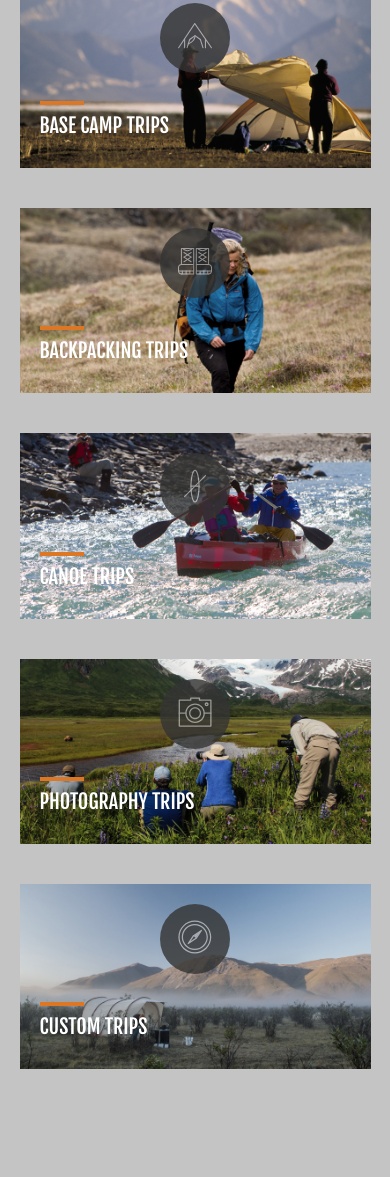
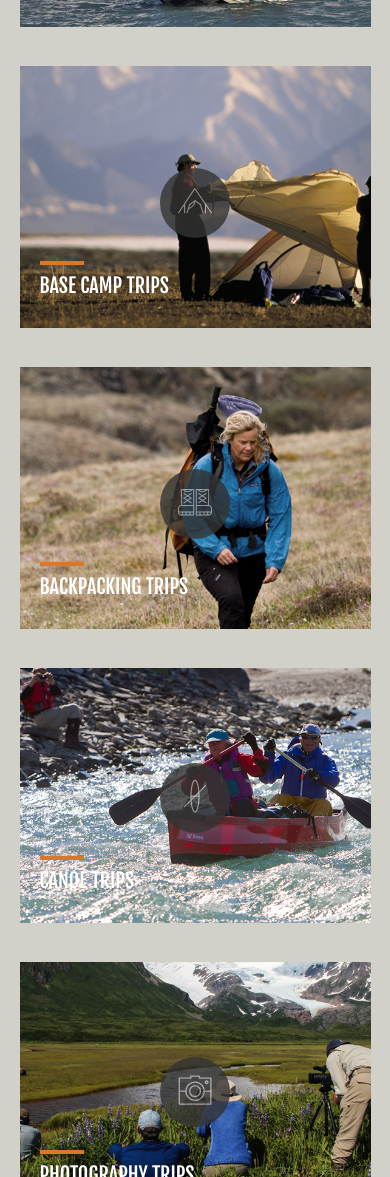
Before and after one commit to gracielundell/css-week-4-code-review, a plain HTML site: page index.html in a window 390 px wide. Shown: the part 823-2000 px from the top of the page. Before the commit the page ends 1912 px from the top, so only its background shows below. Drawn offline with nearby package versions, Linux system fonts and the light colour scheme.

Commit message:
finish media queries

```diff
--- a/scss/_extends.scss
+++ b/scss/_extends.scss
@@ -50,7 +50,6 @@
   align-items: center;
   justify-content: center;
   margin: auto;
-  padding: 40px;
   background-color: $transition-color;
   border-radius: 50%;
   padding: 20px;
--- a/scss/_variables.scss
+++ b/scss/_variables.scss
@@ -1,5 +1,7 @@
 $transition-color: #343433;
 $accent-orange: #DC7725;
+$body-background: #D1D1C9;
+
 
 $second-li: lighten(#666, 37%);
 
--- a/scss/layout/_gallery.scss
+++ b/scss/layout/_gallery.scss
@@ -1,7 +1,7 @@
 body {
   margin: 0;
-  @media (max-width: 666px) {
-    background: $second-li;
+  @media (max-width: 900px) {
+    background: $body-background;
   }
 }
 
@@ -15,9 +15,12 @@ body {
 .row {
   display: flex;
   @include dimensions(420px, 100%);
+  @media (max-width: 900px) {
+    height: 400px;
+  }
   @media (max-width: 666px) {
     flex-direction: column;
-    height: 80vh;
+    height: 107vh;
   }
 }
 
@@ -26,13 +29,16 @@ body {
   background-image: url('#{$path-img}/raft.jpg');
   @include img-size(cover, 450px, 50%);
   @extend %gal-hr-p;
-  @media (max-width: 666px) {
-    @include dimensions(82vh, 90%);
-    margin: 20px auto;
+  @media (max-width: 900px) {
+    @include dimensions(50vh, 90%);
+    margin: 20px auto 0px auto;
+  }
+  @media (max-width: 760px) {
+    margin-top: 39px;
   }
   &:hover {
     @extend %circle-hover;
-      @media (max-width: 666px) {
+      @media (max-width: 900px) {
         .link {
           transform: scale(1.3);
         }
@@ -41,7 +47,7 @@ body {
   }
   .link {
     @extend %link-flex;
-    @media (max-width: 666px) {
+    @media (max-width: 900px) {
       align-items: center;
       justify-content: center;
       padding: 20px;
@@ -54,6 +60,9 @@ body {
         }
       }
     }
+    @media (max-width: 666px) {
+      margin-bottom: 15px;
+    }
   }
 
 
@@ -62,13 +71,16 @@ body {
   background-image: url('#{$path-img}/camp.jpg');
   @extend %gal-hr-p;
   @include img-size(cover, 450px, 25%);
-  @media (max-width: 666px) {
-    @include dimensions(82vh, 90%);
-    margin: 20px auto;
+  @media (max-width: 900px) {
+    @include dimensions(50vh, 90%);
+    margin: 20px auto 0px auto;
+  }
+  @media (max-width: 760px) {
+    margin-top: 39px;
   }
   &:hover {
     @extend %circle-hover;
-    @media (max-width: 666px) {
+    @media (max-width: 900px) {
       .link {
         transform: scale(1.3);
       }
@@ -76,7 +88,7 @@ body {
   }
   .link {
     @extend %link-flex;
-    @media (max-width: 666px) {
+    @media (max-width: 900px) {
       align-items: center;
       justify-content: center;
       padding: 20px;
@@ -89,6 +101,9 @@ body {
         }
       }
     }
+    @media (max-width: 666px) {
+      margin-bottom: 15px;
+    }
   }
 }
 
@@ -97,13 +112,16 @@ body {
   background-image: url('#{$path-img}/lady.jpg');
   @extend %gal-hr-p;
   @include img-size(cover, 450px, 25%);
-  @media (max-width: 666px) {
-    @include dimensions(82vh, 90%);
-    margin: 20px auto;
+  @media (max-width: 900px) {
+    @include dimensions(50vh, 90%);
+    margin: 20px auto 0px auto;
+  }
+  @media (max-width: 760px) {
+    margin-top: 39px;
   }
   &:hover {
     @extend %circle-hover;
-    @media (max-width: 666px) {
+    @media (max-width: 900px) {
       .link {
         transform: scale(1.3);
       }
@@ -111,7 +129,7 @@ body {
   }
   .link {
     @extend %link-flex;
-    @media (max-width: 666px) {
+    @media (max-width: 900px) {
       align-items: center;
       justify-content: center;
       padding: 20px;
@@ -124,6 +142,9 @@ body {
         }
       }
     }
+    @media (max-width: 666px) {
+      margin-bottom: 15px;
+    }
   }
 }
 
@@ -132,13 +153,16 @@ body {
   background-image: url('#{$path-img}/canoe.jpg');
   @include img-size(cover, 450px, 25%);
   @extend %gal-hr-p;
-  @media (max-width: 666px) {
-    @include dimensions(82vh, 90%);
-    margin: 20px auto;
+  @media (max-width: 900px) {
+    @include dimensions(50vh, 90%);
+    margin: 20px auto 0px auto;
+  }
+  @media (max-width: 760px) {
+    margin-top: 39px;
   }
   &:hover {
     @extend %circle-hover;
-    @media (max-width: 666px) {
+    @media (max-width: 900px) {
       .link {
         transform: scale(1.3);
       }
@@ -146,7 +170,7 @@ body {
   }
   .link {
     @extend %link-flex;
-    @media (max-width: 666px) {
+    @media (max-width: 900px) {
       align-items: center;
       justify-content: center;
       padding: 20px;
@@ -159,6 +183,9 @@ body {
         }
       }
     }
+    @media (max-width: 666px) {
+      margin-bottom: 15px;
+    }
   }
 }
 
@@ -167,13 +194,16 @@ body {
   background-image: url('#{$path-img}/photo.jpg');
   @extend %gal-hr-p;
   @include img-size(cover, 450px, 25%);
-  @media (max-width: 666px) {
-    @include dimensions(82vh, 90%);
-    margin: 20px auto;
+  @media (max-width: 900px) {
+    @include dimensions(50vh, 90%);
+    margin: 20px auto 0px auto;
+  }
+  @media (max-width: 760px) {
+    margin-top: 39px;
   }
   &:hover {
     @extend %circle-hover;
-    @media (max-width: 666px) {
+    @media (max-width: 900px) {
       .link {
         transform: scale(1.3);
       }
@@ -181,7 +211,7 @@ body {
   }
   .link {
     @extend %link-flex;
-    @media (max-width: 666px) {
+    @media (max-width: 900px) {
       align-items: center;
       justify-content: center;
       padding: 20px;
@@ -194,6 +224,9 @@ body {
         }
       }
     }
+    @media (max-width: 666px) {
+      margin-bottom: 15px;
+    }
   }
 }
 
@@ -203,13 +236,20 @@ body {
   background-image: url('#{$path-img}/custom.jpg');
   @include img-size(cover, 450px, 50%);
   @extend %gal-hr-p;
+  @media (max-width: 900px) {
+    @include dimensions(50vh, 90%);
+    margin: 20px auto 0px auto;
+  }
+  @media (max-width: 760px) {
+    margin-top: 39px;
+    margin-bottom: 20px;
+  }
   @media (max-width: 666px) {
-    @include dimensions(82vh, 90%);
-    margin: 20px auto;
+    margin-bottom: 20px;
   }
   &:hover {
     @extend %circle-hover;
-    @media (max-width: 666px) {
+    @media (max-width: 900px) {
       .link {
         transform: scale(1.3);
       }
@@ -217,7 +257,7 @@ body {
   }
   .link {
     @extend %link-flex;
-    @media (max-width: 666px) {
+    @media (max-width: 900px) {
       align-items: center;
       justify-content: center;
       padding: 20px;
@@ -230,5 +270,8 @@ body {
         }
       }
     }
+    @media (max-width: 666px) {
+      margin-bottom: 15px;
+    }
   }
 }
--- a/scss/layout/_heading.scss
+++ b/scss/layout/_heading.scss
@@ -5,14 +5,24 @@
   flex-wrap: nowrap;
   height: 30vh;
   color: white;
+  @media (max-width: 960px) {
+    margin-top: 90px;
+  }
+  @media (max-width: 760px) {
+    margin-top: 25px;
+  }
   @media (max-width: 666px) {
-    margin-top: 10px;
+    margin-top: 25px;
   }
   h1 {
     margin: 0;
     font-size: 7.5em;
     font-family: 'Playfair Display', serif;
     @media (max-width: 960px) {
+      font-size: 5em;
+      padding-bottom: 13px;
+    }
+    @media (max-width: 760px) {
       font-size: 3em;
       padding-bottom: 13px;
     }
@@ -25,7 +35,15 @@
     font-family: 'Fjalla One', sans-serif;
     letter-spacing: 5px;
     @media (max-width: 960px) {
-      font-size: .7em;
+      font-size: 1.1em;
+      margin-top: 9px;
+    }
+    @media (max-width: 760px) {
+      font-size: .8em;
+      letter-spacing: 3px;
+    }
+    @media (max-width: 666px) {
+      margin-top: 10px;
     }
   }
   img {
@@ -40,7 +58,7 @@
   }
 
   .orange-box {
-    @media (max-width: 760px) {
+    @media (max-width: 768px) {
       display: none;
     }
     .explore {
@@ -50,6 +68,9 @@
       background: $accent-orange;
       border-radius: 2px;
       margin-top: 110px;
+      @media (max-width: 960px) {
+        margin-top: 10px;
+      }
       p {
         padding-top: 0px;
         margin: 0px;
--- a/scss/layout/_navbar.scss
+++ b/scss/layout/_navbar.scss
@@ -3,8 +3,8 @@
   background-size: cover;
   width: 100%;
   min-height: 100vh;
-  @media (max-width: 666px) {
-    min-height: 66.5vh;
+  @media (max-width: 960px) {
+    min-height: 65vh;
   }
 }
 
```
Also changed, not shown: css/application.css, 1 other file.
